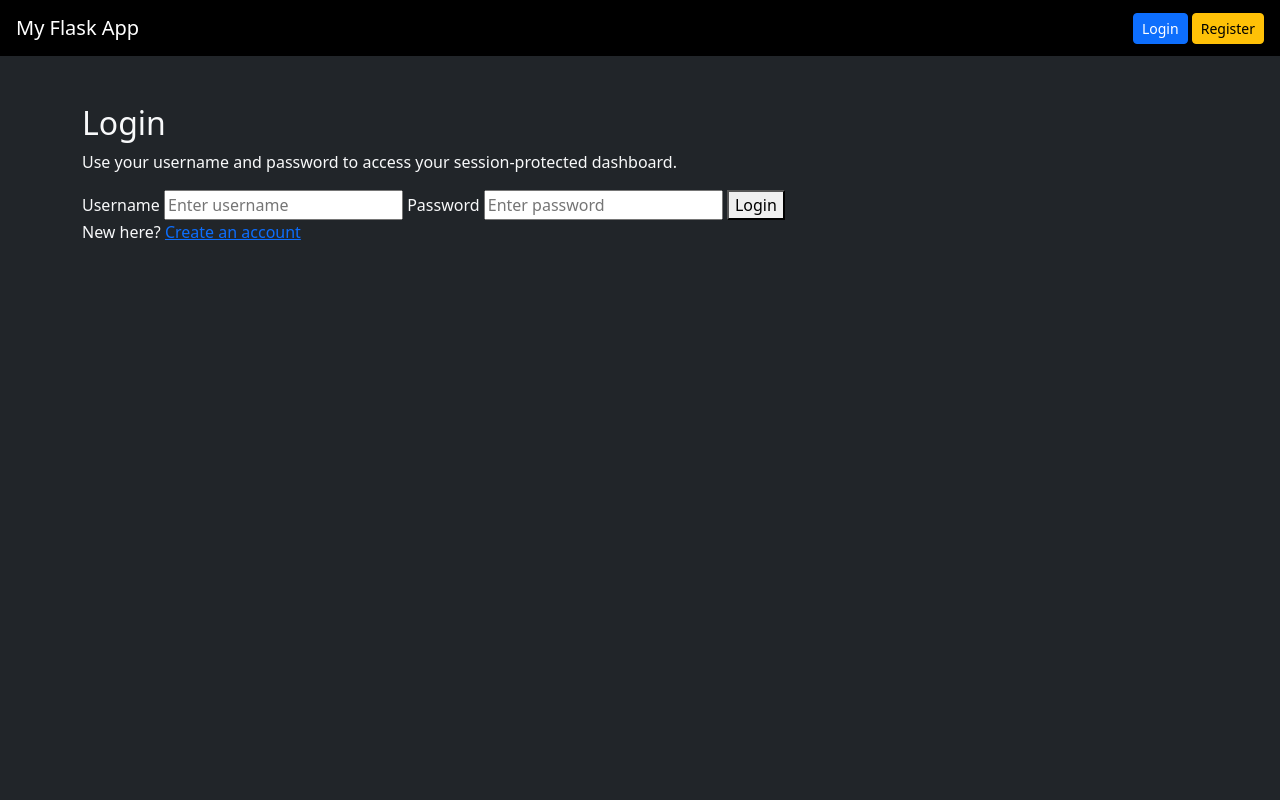
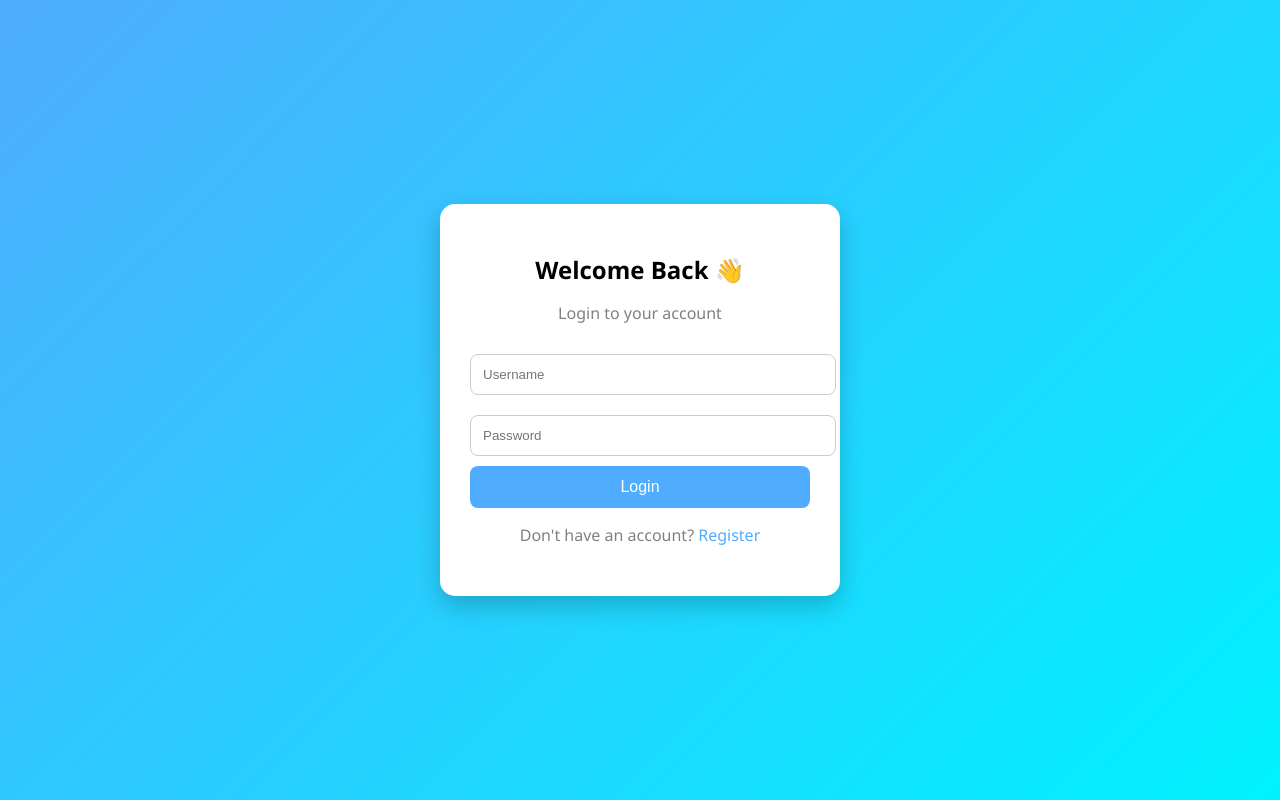
Before and after one commit to Tabib-1/Flask-App, a Flask app: page /login in a window 1280 px wide. Run offline with Flask 3, Linux system fonts and the light colour scheme.

Commit message:
improve login UI

```diff
--- a/app/static/style.css
+++ b/app/static/style.css
@@ -1,189 +1,70 @@
-:root {
-    color-scheme: light;
-    --bg: #f4efe7;
-    --card: #fffaf5;
-    --border: #eadfce;
-    --text: #2f241d;
-    --muted: #6d5b4d;
-    --accent: #a3542a;
-    --accent-dark: #7d3f1f;
-    --success-bg: #e6f8ec;
-    --success-text: #166534;
-    --error-bg: #fde8e8;
-    --error-text: #b42318;
+body {
+    margin: 0;
+    font-family: 'Segoe UI', sans-serif;
+    background: linear-gradient(135deg, #4facfe, #00f2fe);
+    height: 100vh;
+    display: flex;
+    justify-content: center;
+    align-items: center;
 }
 
-* {
-    box-sizing: border-box;
+.container {
+    width: 100%;
+    max-width: 400px;
 }
 
-body {
-    margin: 0;
-    font-family: "Segoe UI", Tahoma, Geneva, Verdana, sans-serif;
-    background:
-        radial-gradient(circle at top left, rgba(163, 84, 42, 0.15), transparent 35%),
-        linear-gradient(180deg, #f7f1e9 0%, #eee3d3 100%);
-    color: var(--text);
-    min-height: 100vh;
+.login-box {
+    background: white;
+    padding: 30px;
+    border-radius: 15px;
+    box-shadow: 0 10px 25px rgba(0,0,0,0.2);
+    text-align: center;
 }
 
-.page-shell {
-    min-height: 100vh;
-    display: grid;
-    place-items: center;
-    padding: 24px;
+.login-box h2 {
+    margin-bottom: 5px;
 }
 
-.card {
-    width: min(100%, 640px);
-    background: var(--card);
-    border: 1px solid var(--border);
-    border-radius: 24px;
-    padding: 32px;
-    box-shadow: 0 18px 50px rgba(61, 43, 31, 0.12);
-}
-
-.header {
-    display: flex;
-    justify-content: space-between;
-    gap: 16px;
-    align-items: flex-start;
-    margin-bottom: 24px;
-}
-
-.eyebrow {
-    margin: 0 0 8px;
-    text-transform: uppercase;
-    letter-spacing: 0.12em;
-    color: var(--muted);
-    font-size: 0.75rem;
-}
-
-.welcome-text {
-    margin: 10px 0 0;
-    color: var(--muted);
-    font-size: 0.95rem;
-}
-
-.header h1,
-.intro h2 {
-    margin: 0;
-}
-
-.nav-links {
-    display: flex;
-    gap: 12px;
-    flex-wrap: wrap;
-}
-
-.nav-links a,
-.switch-link a,
-.button-link {
-    color: var(--accent);
-    font-weight: 600;
-    text-decoration: none;
-}
-
-.content {
-    display: grid;
-    gap: 20px;
-}
-
-.intro p,
-.switch-link {
-    margin: 8px 0 0;
-    color: var(--muted);
-}
-
-.auth-form {
-    display: grid;
-    gap: 12px;
-}
-
-.auth-form label {
-    font-weight: 600;
-}
-
-.auth-form input {
-    border: 1px solid var(--border);
-    border-radius: 14px;
-    padding: 12px 14px;
-    font-size: 1rem;
-    background: #fff;
-}
-
-.auth-form input:focus {
-    outline: 2px solid rgba(163, 84, 42, 0.2);
-    border-color: var(--accent);
-}
-
-button,
-.button-link {
-    border: none;
-    border-radius: 14px;
-    padding: 12px 18px;
-    background: var(--accent);
-    color: #fff;
-    font-size: 1rem;
-    font-weight: 600;
-    cursor: pointer;
-    display: inline-flex;
-    justify-content: center;
-    width: fit-content;
-}
-
-button:hover,
-.button-link:hover {
-    background: var(--accent-dark);
-}
-
-.flash-list {
-    display: grid;
-    gap: 10px;
+.login-box p {
+    color: gray;
     margin-bottom: 20px;
 }
 
-.flash {
-    border-radius: 14px;
-    padding: 12px 14px;
-    font-weight: 600;
+.login-box input {
+    width: 100%;
+    padding: 12px;
+    margin: 10px 0;
+    border-radius: 8px;
+    border: 1px solid #ccc;
+    transition: 0.3s;
 }
 
-.flash.success {
-    background: var(--success-bg);
-    color: var(--success-text);
+.login-box input:focus {
+    border-color: #4facfe;
+    outline: none;
 }
 
-.flash.error {
-    background: var(--error-bg);
-    color: var(--error-text);
+.login-box button {
+    width: 100%;
+    padding: 12px;
+    background: #4facfe;
+    color: white;
+    border: none;
+    border-radius: 8px;
+    font-size: 16px;
+    cursor: pointer;
+    transition: 0.3s;
 }
 
-.info-box {
-    border: 1px solid var(--border);
-    background: #fff;
-    border-radius: 18px;
-    padding: 18px;
+.login-box button:hover {
+    background: #00c6ff;
 }
 
-.info-box p {
-    margin: 0 0 12px;
+.extra {
+    margin-top: 15px;
 }
 
-.info-box p:last-child {
-    margin-bottom: 0;
+.extra a {
+    color: #4facfe;
+    text-decoration: none;
 }
-
-code {
-    font-family: Consolas, Monaco, monospace;
-}
-
-@media (max-width: 640px) {
-    .card {
-        padding: 24px;
-    }
-
-    .header {
-        flex-direction: column;
-    }
-}
--- a/app/templates/login.html
+++ b/app/templates/login.html
@@ -1,27 +1,29 @@
-{% extends "base.html" %}
+<!DOCTYPE html>
+<html lang="en">
+<head>
+    <meta charset="UTF-8">
+    <title>Login</title>
+    <link rel="stylesheet" href="{{ url_for('static', filename='style.css') }}">
+</head>
+<body>
 
-{% block title %}Login{% endblock %}
+<div class="container">
+    <div class="login-box">
+        <h2>Welcome Back 👋</h2>
+        <p>Login to your account</p>
 
-{% block content %}
-<section class="content">
-    <div class="intro">
-        <h2>Login</h2>
-        <p>Use your username and password to access your session-protected dashboard.</p>
+        <form method="POST">
+            <input type="text" name="username" placeholder="Username" required>
+            <input type="password" name="password" placeholder="Password" required>
+
+            <button type="submit">Login</button>
+        </form>
+
+        <div class="extra">
+            <p>Don't have an account? <a href="/register">Register</a></p>
+        </div>
     </div>
+</div>
 
-    <form method="post" class="auth-form">
-        <label for="username">Username</label>
-        <input id="username" name="username" type="text" placeholder="Enter username" value="{{ form_data.username if form_data else '' }}" required>
-
-        <label for="password">Password</label>
-        <input id="password" name="password" type="password" placeholder="Enter password" required>
-
-        <button type="submit">Login</button>
-    </form>
-
-    <p class="switch-link">
-        New here?
-        <a href="{{ url_for('main.register') }}">Create an account</a>
-    </p>
-</section>
-{% endblock %}
+</body>
+</html>
```
